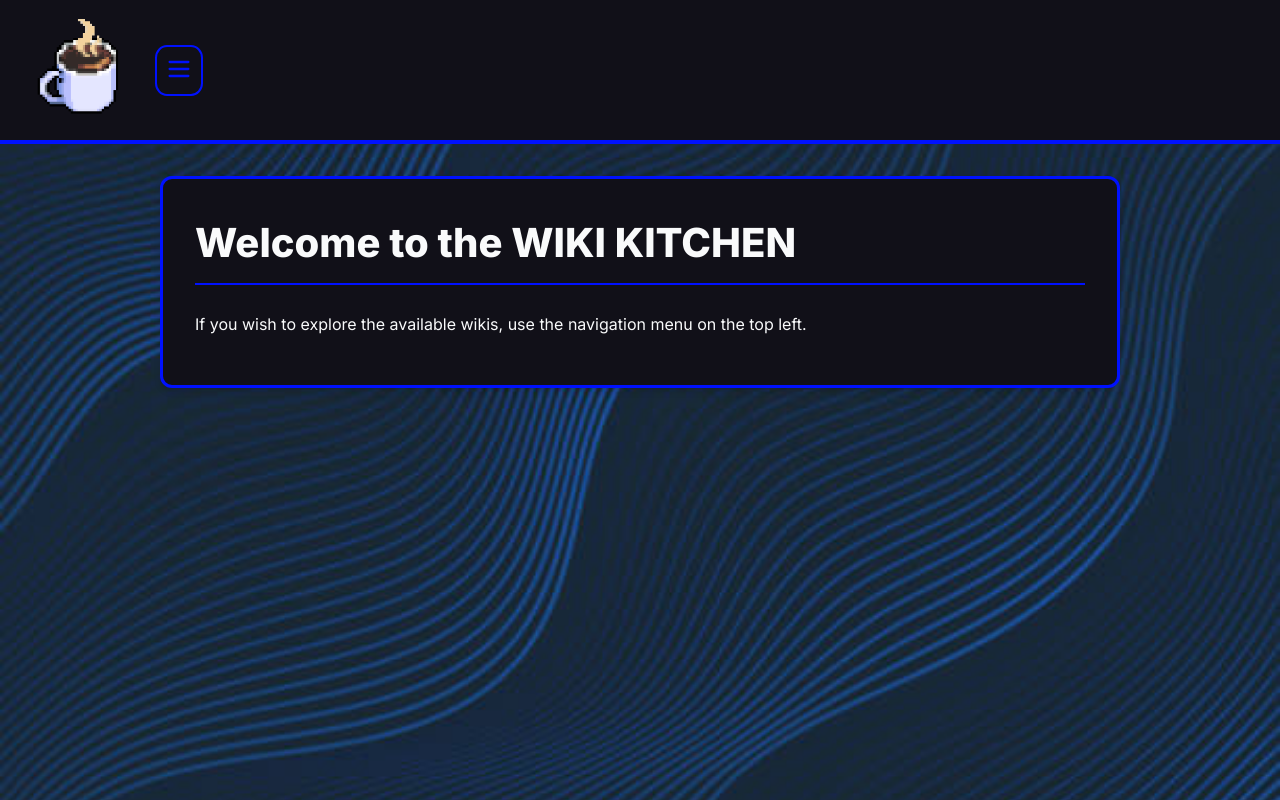
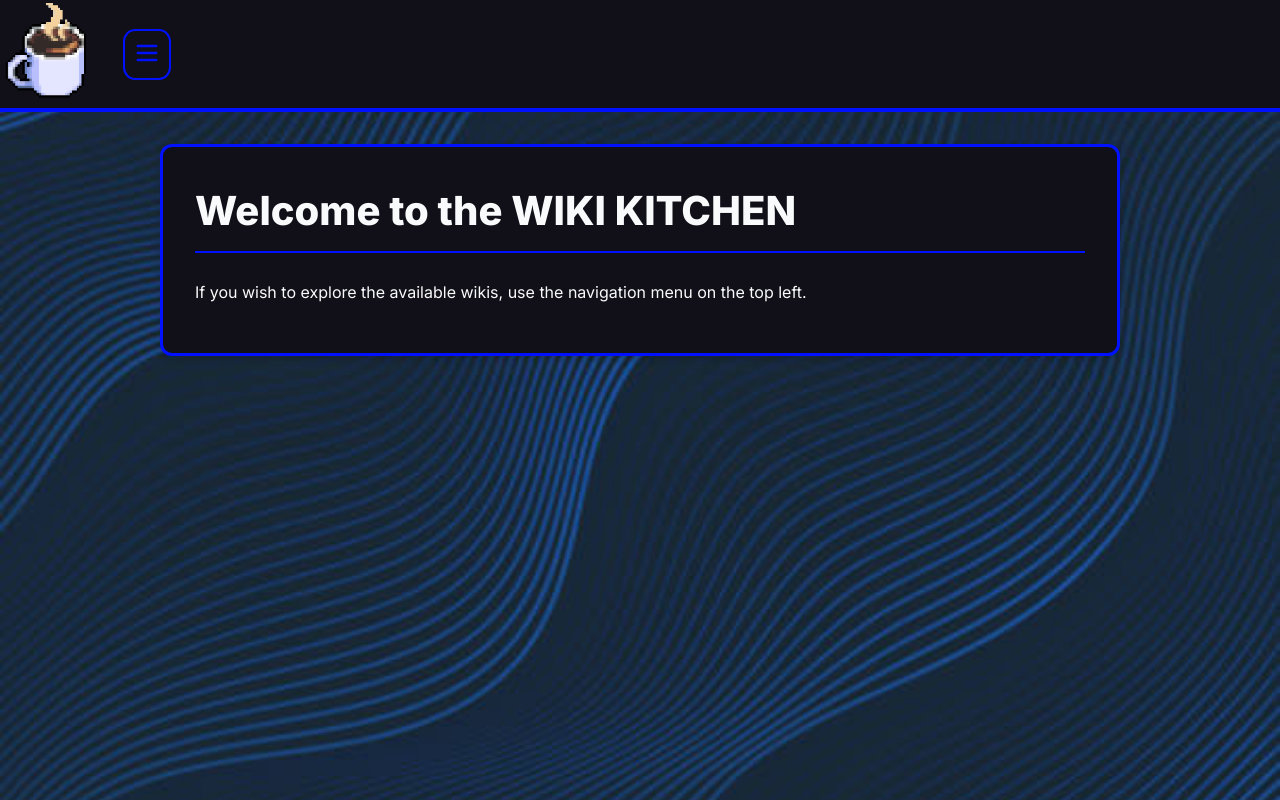
Before and after one commit to schoolwork2368-svg/25-26, a website: page ALL(for_vscode)/public/Final-Project/index.html in a window 1280 px wide. Drawn offline with Linux system fonts and the light colour scheme.

Commit message:
Remove padding from navbar
Removed padding from the navigation bar.

```diff
--- a/ALL(for_vscode)/public/Final-Project/HTML-styles/Main.css
+++ b/ALL(for_vscode)/public/Final-Project/HTML-styles/Main.css
@@ -48,7 +48,6 @@ body {
 .navbar {
     background-color: var(--bg-card);
     border-bottom: 4px solid var(--accent-color);
-    padding: 1rem 2rem;
     display: flex;
     justify-content: space-between;
     align-items: center;
```
